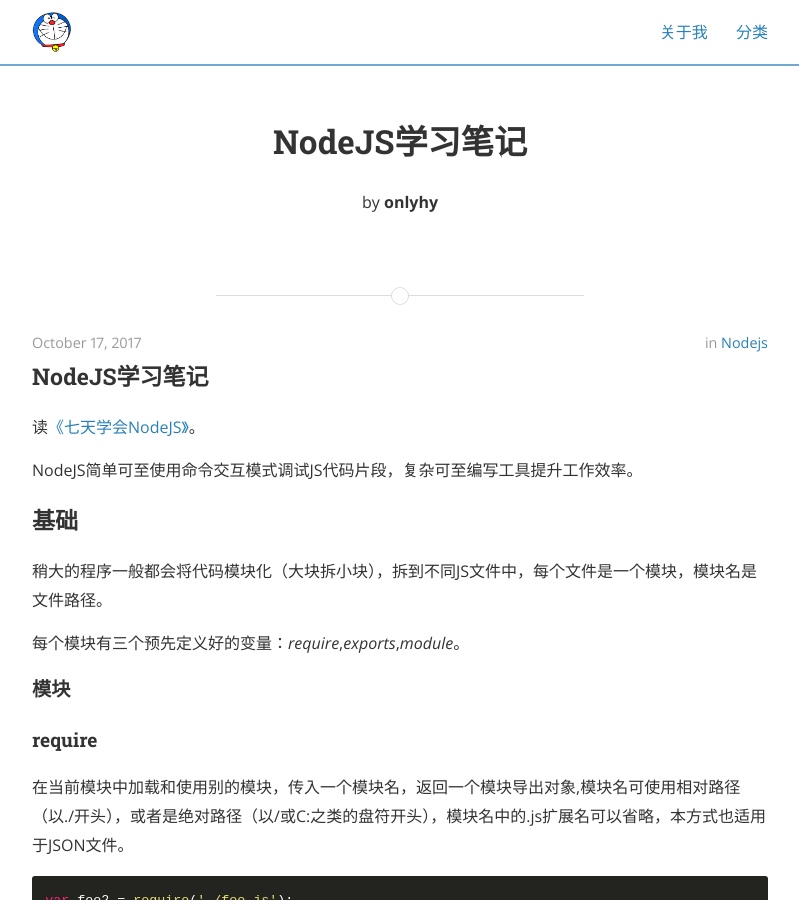
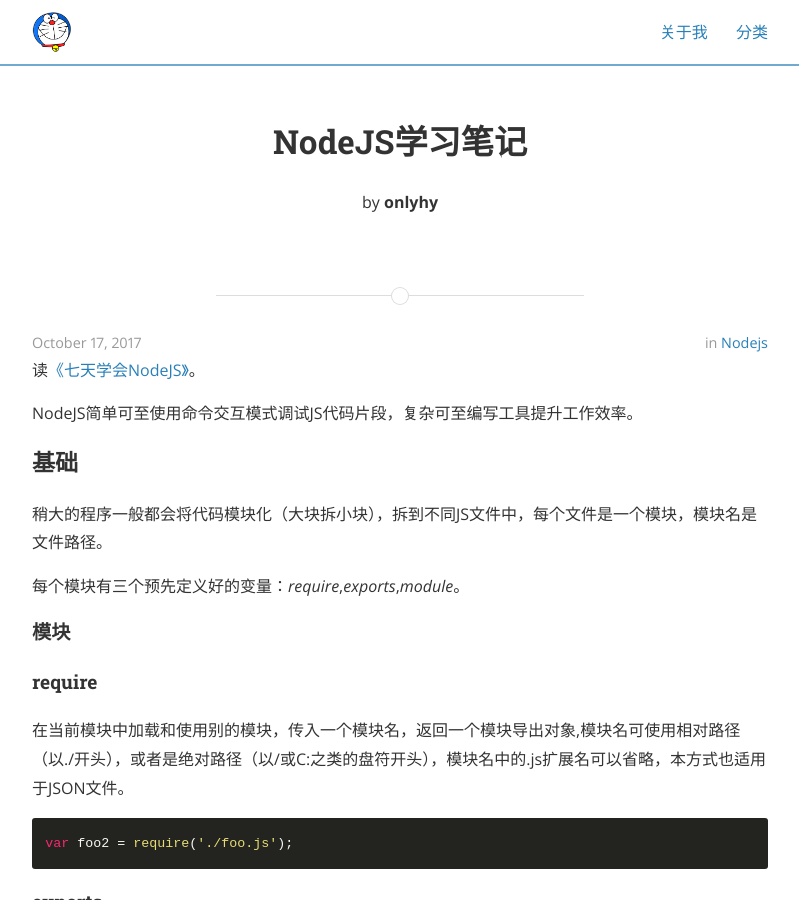
Before and after one commit to onlyhy/onlyhy.github.io, a Jekyll site: the page built from _posts/2017-10-17-NodeJS笔记.md, in a window 1280 px wide and 900 px high. Shown: the whole window, without its empty margins (240-1039 px from the left). Built offline with Jekyll 4.4.1, drawn with Linux system fonts in a browser that asks for light colours; nearby versions of some CDN libraries.

```diff
--- a/_posts/2017-10-17-NodeJS笔记.md
+++ b/_posts/2017-10-17-NodeJS笔记.md
@@ -5,10 +5,10 @@
 categories: NodeJS
 author: onlyhy
 ---
-### NodeJS学习笔记
+
    读[《七天学会NodeJS》](http://nqdeng.github.io/7-days-nodejs/#1)。
 
- NodeJS简单可至使用命令交互模式调试JS代码片段，复杂可至编写工具提升工作效率。
+  NodeJS简单可至使用命令交互模式调试JS代码片段，复杂可至编写工具提升工作效率。
 
 ### 基础
    稍大的程序一般都会将代码模块化（大块拆小块），拆到不同JS文件中，每个文件是一个模块，模块名是文件路径。
```
